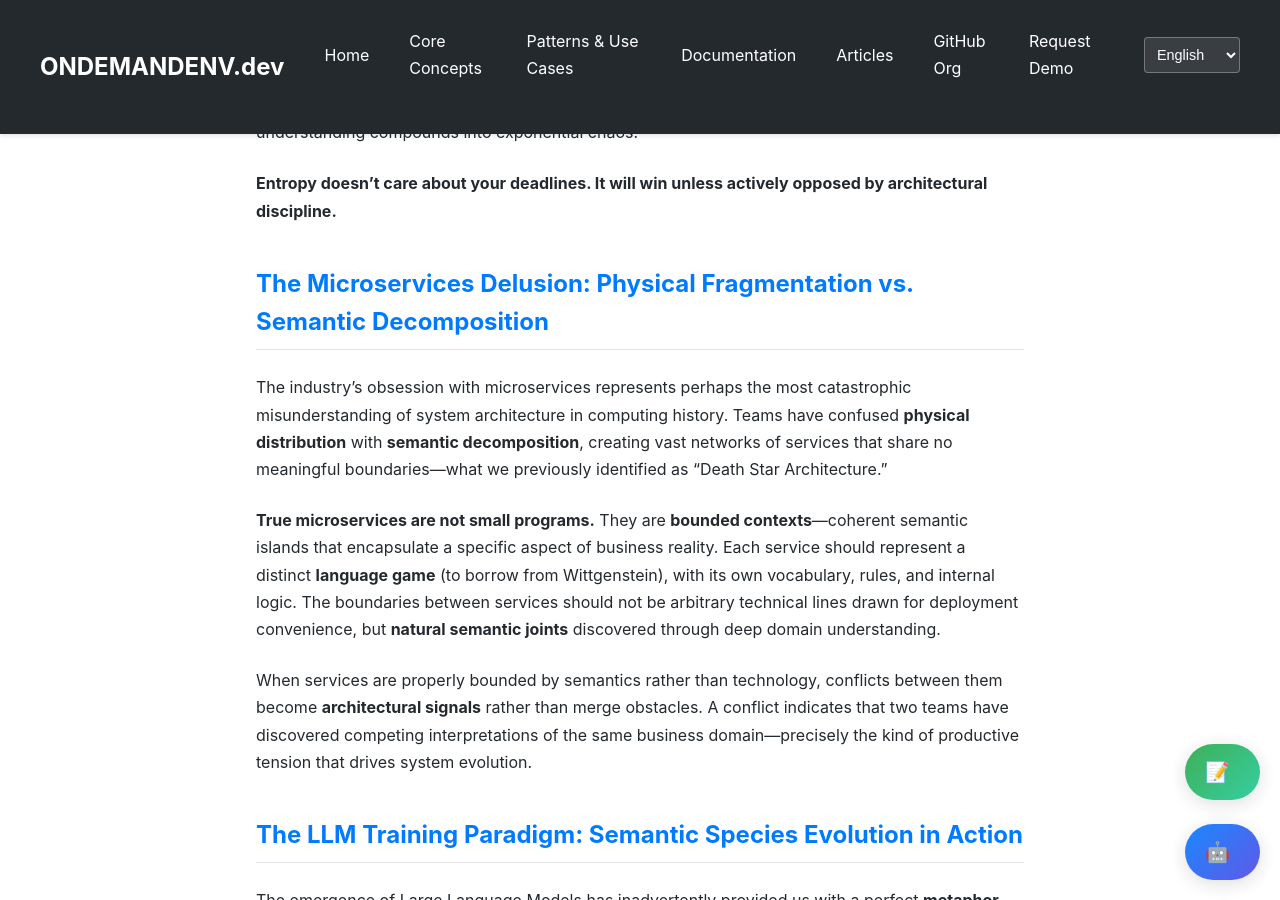
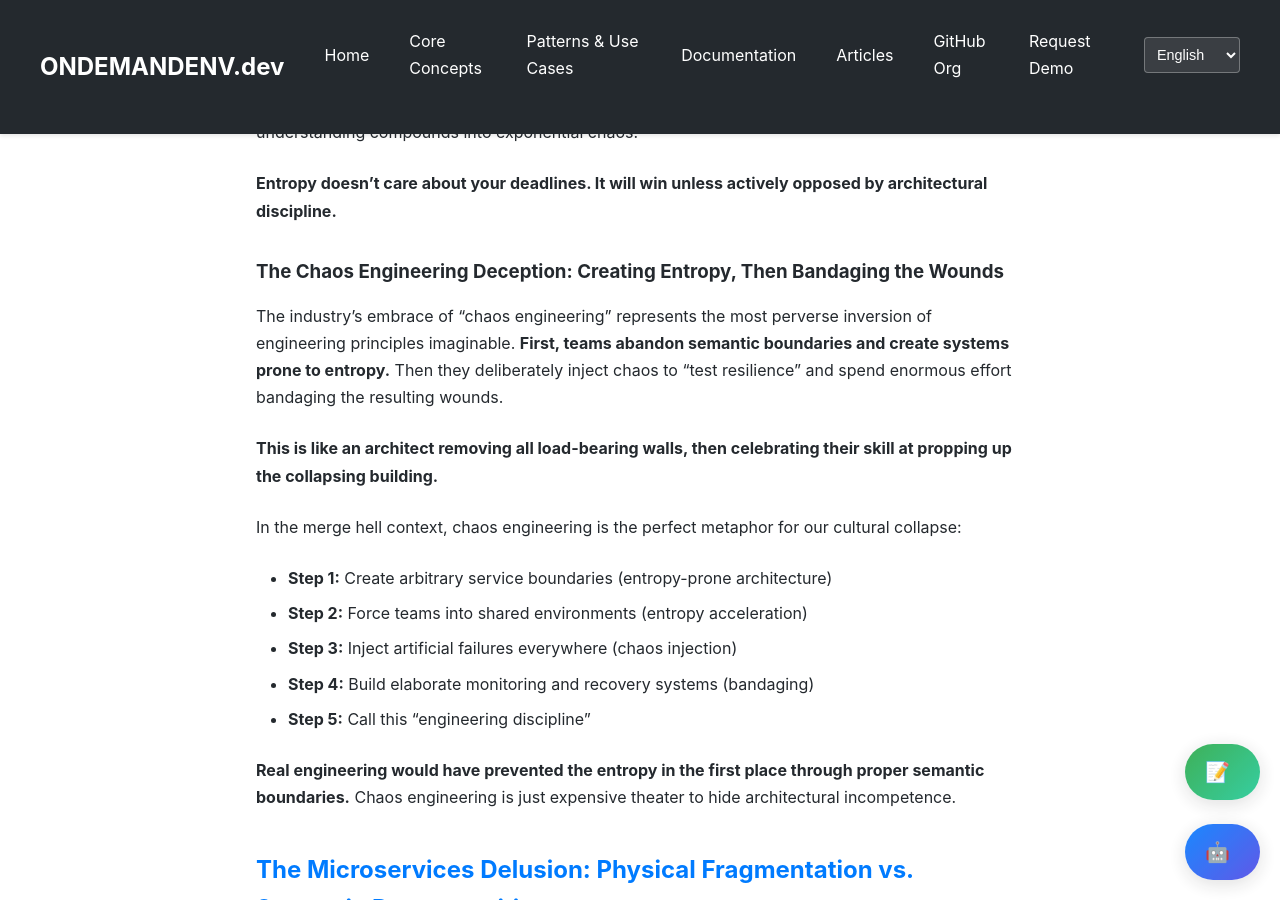
Before and after one commit to ondemandenv/ondemandenv.github.io, a Jekyll site: the page built from articles/semantic-evolution-crisis-merge-hell-cultural.md, in a window 1280 px wide and 900 px high, scrolled down 1488 px. Built offline with Jekyll 4.4.1, drawn with Linux system fonts in a browser that asks for light colours; a script that is not in the unit is left out.

Commit message:
++ ++ ++ +++ +

```diff
--- a/articles/semantic-evolution-crisis-merge-hell-cultural.md
+++ b/articles/semantic-evolution-crisis-merge-hell-cultural.md
@@ -42,6 +42,21 @@ This parable has become the **philosophical foundation of Domain-Driven Design (
 When we abandon the discipline of semantic decomposition, systems naturally drift toward maximum disorder. Every arbitrary service boundary becomes a source of friction. Every deployment convenience creates future integration complexity. Every shortcut around proper domain understanding compounds into exponential chaos.
 
 **Entropy doesn't care about your deadlines. It will win unless actively opposed by architectural discipline.**
+
+### **The Chaos Engineering Deception: Creating Entropy, Then Bandaging the Wounds**
+
+The industry's embrace of "chaos engineering" represents the most perverse inversion of engineering principles imaginable. **First, teams abandon semantic boundaries and create systems prone to entropy.** Then they deliberately inject chaos to "test resilience" and spend enormous effort bandaging the resulting wounds.
+
+**This is like an architect removing all load-bearing walls, then celebrating their skill at propping up the collapsing building.**
+
+In the merge hell context, chaos engineering is the perfect metaphor for our cultural collapse:
+- **Step 1:** Create arbitrary service boundaries (entropy-prone architecture)
+- **Step 2:** Force teams into shared environments (entropy acceleration)
+- **Step 3:** Inject artificial failures everywhere (chaos injection)
+- **Step 4:** Build elaborate monitoring and recovery systems (bandaging)
+- **Step 5:** Call this "engineering discipline"
+
+**Real engineering would have prevented the entropy in the first place through proper semantic boundaries.** Chaos engineering is just expensive theater to hide architectural incompetence.
 
 ## **The Microservices Delusion: Physical Fragmentation vs. Semantic Decomposition**
 
```
